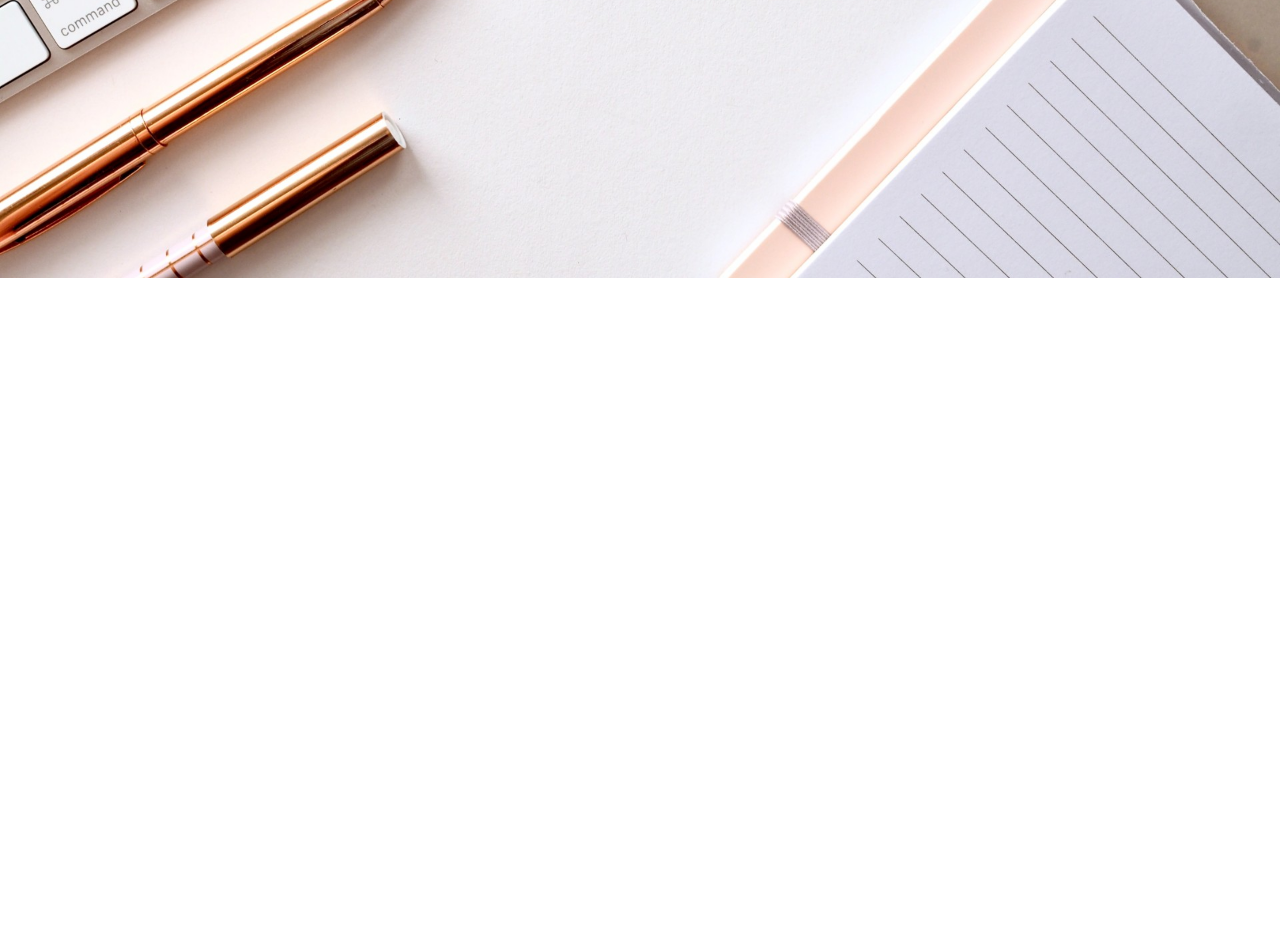
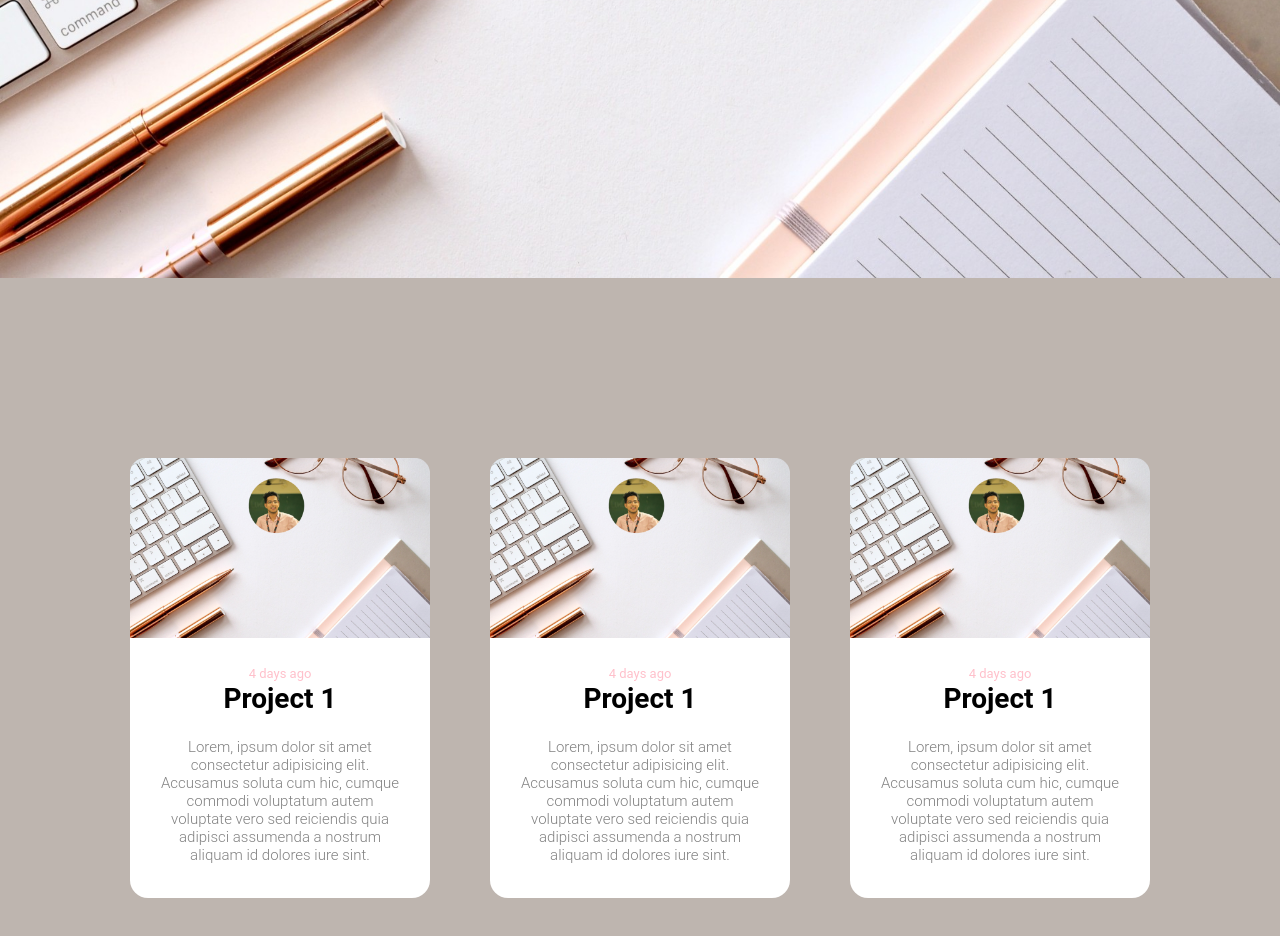
Before and after one commit to AYUSH008/Portfolio_website, a plain HTML site: page index.html in a window 1280 px wide. Shown: the part 522-1458 px from the top of the page. Before the commit the page ends 822 px from the top, so only its background shows below. Drawn offline with Linux system fonts and the light colour scheme.

Commit message:
section1 updated

```diff
--- a/index.html
+++ b/index.html
@@ -2,7 +2,7 @@
 <html lang="en">
 <head>
 
-    <meta charset="UTF-8">
+    <meta charset="UqTF-8">
     <meta name="viewport" content="width=device-width, initial-scale=1.0">
     <title>Ayush</title>
     <link rel="stylesheet" href="style.css">
@@ -23,9 +23,8 @@
                 <div class="menu_list">
                     <ul class="nav">
                         <li><a href="#">Home</a></li>
-                        <li><a href="#">About Me</a></li>
+                        <li><a href="#section1">Project</a></li>
                         <li><a href="#">Certificates</a></li>
-                        <li><a href="#">Projects</a></li>
                         <li><a href="#">Academics</a></li>
                         <li><a href="#">Contact</a></li>
                     </ul>
@@ -33,6 +32,42 @@
                 <div class="navbar_back"></div>
         </div>
     </header>
+
+        <diV class="section1" id="section1">
+          <div class="card">
+              <div class="card_image"></div>
+              <div class="card_text">
+                  <span class="date">4 days ago</span>
+                  <h2>Project 1</h2>
+                  <p>Lorem, ipsum dolor sit amet consectetur adipisicing elit. Accusamus soluta cum hic, cumque commodi
+                       voluptatum autem voluptate vero sed reiciendis quia adipisci assumenda a nostrum aliquam id dolores iure sint.</p>
+              </div>
+              <div class="card-stats"></div>
+
+          </div>
+          <div class="card">
+            <div class="card_image"></div>
+            <div class="card_text">
+                <span class="date">4 days ago</span>
+                <h2>Project 1</h2>
+                <p>Lorem, ipsum dolor sit amet consectetur adipisicing elit. Accusamus soluta cum hic, cumque commodi
+                     voluptatum autem voluptate vero sed reiciendis quia adipisci assumenda a nostrum aliquam id dolores iure sint.</p>
+            </div>
+            <div class="card-stats"></div>
+
+        </div>
+        <div class="card">
+            <div class="card_image"></div>
+            <div class="card_text">
+                <span class="date">4 days ago</span>
+                <h2>Project 1</h2>
+                <p>Lorem, ipsum dolor sit amet consectetur adipisicing elit. Accusamus soluta cum hic, cumque commodi
+                     voluptatum autem voluptate vero sed reiciendis quia adipisci assumenda a nostrum aliquam id dolores iure sint.</p>
+            </div>
+            <div class="card-stats"></div>
+
+        </div>
+        </diV>
 
 
 
--- a/style.css
+++ b/style.css
@@ -174,3 +174,57 @@ h1{
     text-shadow: 0 2px 5px gray;
     color:#745642;
 }
+.card{
+    display: grid;
+    grid-template-columns: 300px;
+    grid-template-rows: 180px 180px 80px;
+    grid-template-areas: "image" "text" "stats";
+    font-family: roboto;
+    border-radius: 18px;
+    background: white;
+    box-shadow: 5px 5x 15px rgba(0,0,0,0.9);
+    text-align: center;
+    transition: 0.5s ease;
+    cursor: pointer;
+    margin: 30px;
+}
+.card_image{
+    grid-area: image;
+    background: url(image3.jpg);
+    border-top-left-radius: 15px;
+    border-top-right-radius: 15px;
+    background-size: cover;
+}
+.card_text{
+    grid-area: text;
+    margin: 25px;
+}
+.card_text .date{
+    color: pink;
+    font-size: 13px;
+}
+.card_text p {
+    color : grey;
+    font-size: 15px;
+    font-weight: 300;
+}
+.card_text h2{
+    margin-top: 0px;
+    font-size: 28px;
+}
+.card_status{
+    grid-area: status;
+}
+.section1{
+width: 100vw;
+height: 100vh;
+display: flex;
+align-items: center;
+justify-content: center;
+background-color: #BEB5AF;
+overflow: hidden;
+}
+.card:hover{
+    transform: scale(1.1);
+    box-shadow: 5px 5px 15px rgba(0,0,0,0.6);
+}
```
